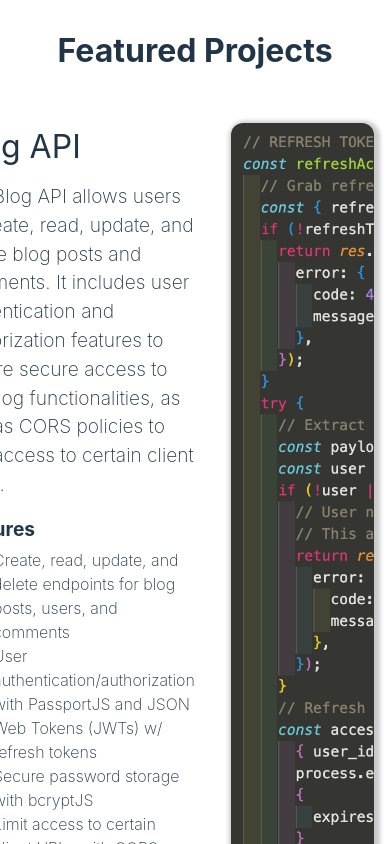
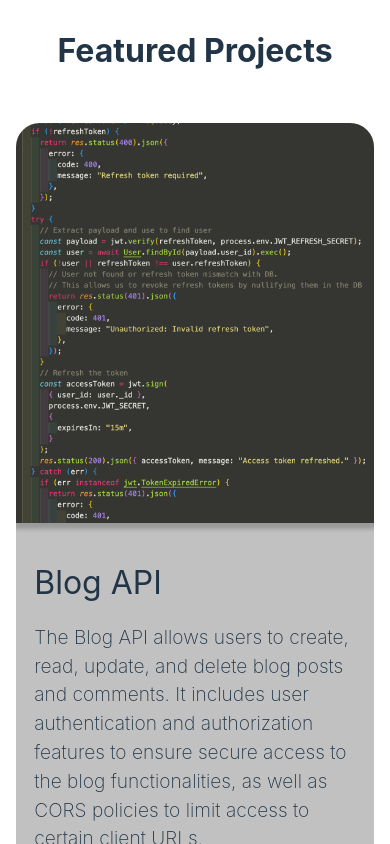
Before and after one commit to sourdoughbredd/personal-website, a React (Vite) app: page / in a window 390 px wide. Shown: the part 3820-4664 px from the top of the page. Built offline with nearby package versions, Linux system fonts and the light colour scheme.

Commit message:
Make project card responsive

```diff
--- a/src/components/ProjectCard.module.css
+++ b/src/components/ProjectCard.module.css
@@ -1,5 +1,6 @@
 .project h3 {
-  font-size: 1.7rem;
+  margin-bottom: 1rem;
+  font-size: 2rem;
   font-weight: 400;
 }
 
@@ -15,11 +16,6 @@
 
 .project-info-container > * {
   margin: 0;
-}
-
-.project-info-container h3 {
-  margin-bottom: 0.7rem;
-  font-size: 2rem;
 }
 
 .project-info-container p {
@@ -81,6 +77,39 @@
   filter: invert(0.08);
 }
 
-.extraction-game .screenshot {
-  height: 525px;
+@media (max-width: 1064px) {
+  .project {
+    max-width: 600px;
+    /* border: 2px solid gray; */
+    border-radius: 24px;
+    overflow: hidden;
+    background-color: rgba(0, 0, 0, 0.242);
+  }
+
+  .project-content-container {
+    flex-direction: column;
+  }
+
+  .project:nth-child(odd) .project-content-container {
+    flex-direction: column;
+  }
+
+  .screenshot {
+    width: 100%;
+    max-height: 400px;
+    border-radius: 0;
+  }
+
+  .project-info-container {
+    padding: 48px 18px;
+    padding-top: 0;
+  }
+
+  .project-info-container > h4,
+  .project-info-container ul {
+    display: none;
+  }
 }
+
+/* @media (max-width: 750px) {
+} */
```
